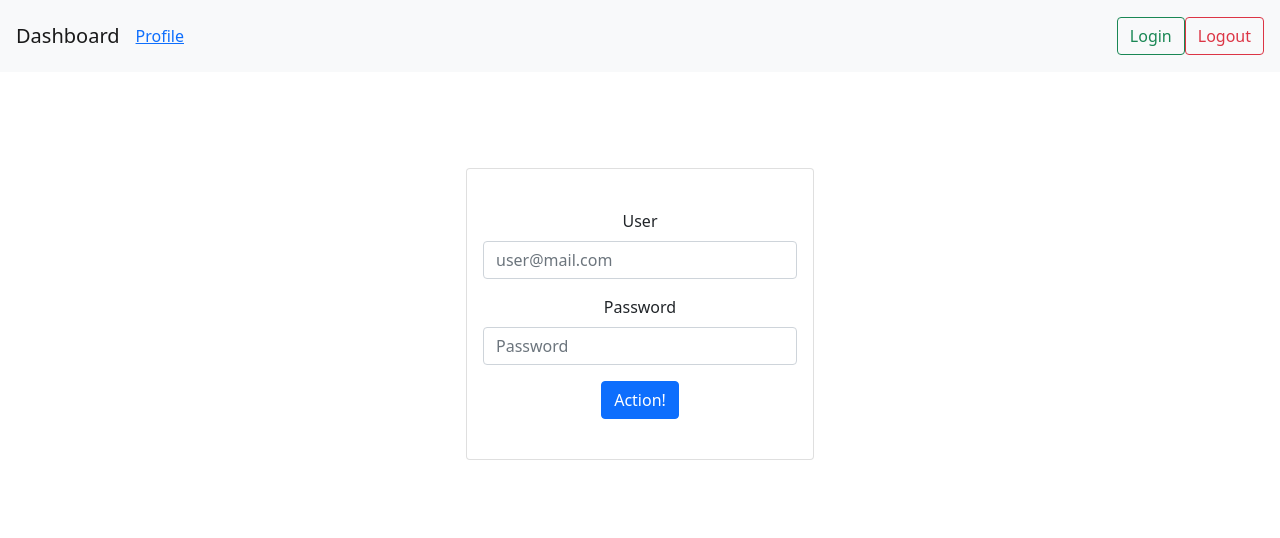
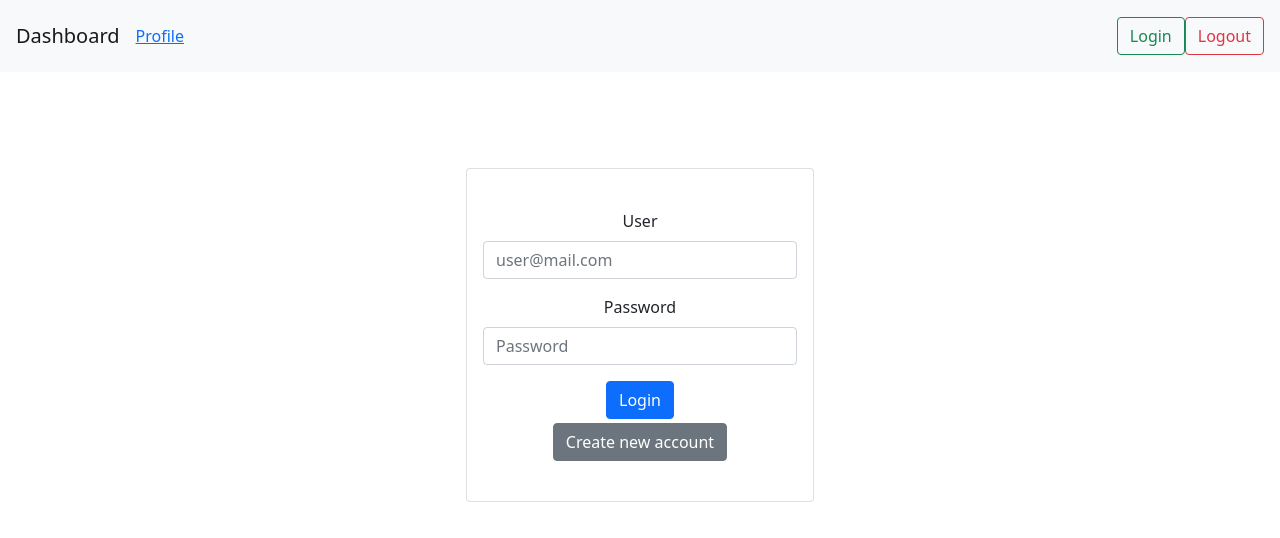
Before and after one commit to truxxu/next-auth-template, a Next.js app: page /auth in a window 1280 px wide. Shown: the top 538 px of the page. Built offline with nearby package versions, Linux system fonts and the light colour scheme.

Commit message:
implements login and signup on auth screen

```diff
--- a/src/organisms/AuthForm.js
+++ b/src/organisms/AuthForm.js
@@ -1,10 +1,15 @@
-import React from "react";
+import React, { useState } from "react";
 import { useForm, Controller } from "react-hook-form";
+import { signIn } from "next-auth/react";
+import { useRouter } from "next/router";
 import Card from "react-bootstrap/Card";
 import Form from "react-bootstrap/Form";
 import Button from "react-bootstrap/Button";
 
-const AuthForm = ({ loginReq, clearError, isLoading }) => {
+const AuthForm = () => {
+  const [isLogin, setIsLogin] = useState(true);
+  const router = useRouter();
+
   const { control, handleSubmit } = useForm({
     defaultValues: {
       email: "",
@@ -12,8 +17,51 @@ const AuthForm = ({ loginReq, clearError, isLoading }) => {
     },
   });
 
-  const onSubmit = () => {
+  const switchAuthMode = () => {
+    setIsLogin((prevState) => !prevState);
+  };
+
+  const createUser = async (email, password) => {
+    const response = await fetch("/api/auth/signup", {
+      method: "POST",
+      body: JSON.stringify({ email, password }),
+      headers: {
+        "Content-Type": "application/json",
+      },
+    });
+
+    const data = await response.json();
+
+    if (!response.ok) {
+      throw new Error(data.message || "Something went wrong!");
+    }
+
+    return data;
+  };
+
+  const onSubmit = async (data) => {
+    // event.preventDefault();
     console.log("success!");
+
+    if (isLogin) {
+      const result = await signIn("credentials", {
+        redirect: false,
+        email: data.email,
+        password: data.password,
+      });
+
+      if (!result.error) {
+        // set some auth state
+        router.replace("/profile");
+      }
+    } else {
+      try {
+        const result = await createUser(data.email, data.password);
+        console.log(result);
+      } catch (error) {
+        console.log(error);
+      }
+    }
   };
 
   return (
@@ -50,10 +98,13 @@ const AuthForm = ({ loginReq, clearError, isLoading }) => {
               </Form.Group>
             )}
           />
-          <Button type="submit">
-            <span>Action!</span>
+          <Button type="submit" className="mb-1">
+            <span>{isLogin ? "Login" : "Create Account"}</span>
           </Button>
         </Form>
+        <Button variant="secondary" type="button" onClick={switchAuthMode}>
+          {isLogin ? "Create new account" : "Login with existing account"}
+        </Button>
       </Card.Body>
     </Card>
   );
```
